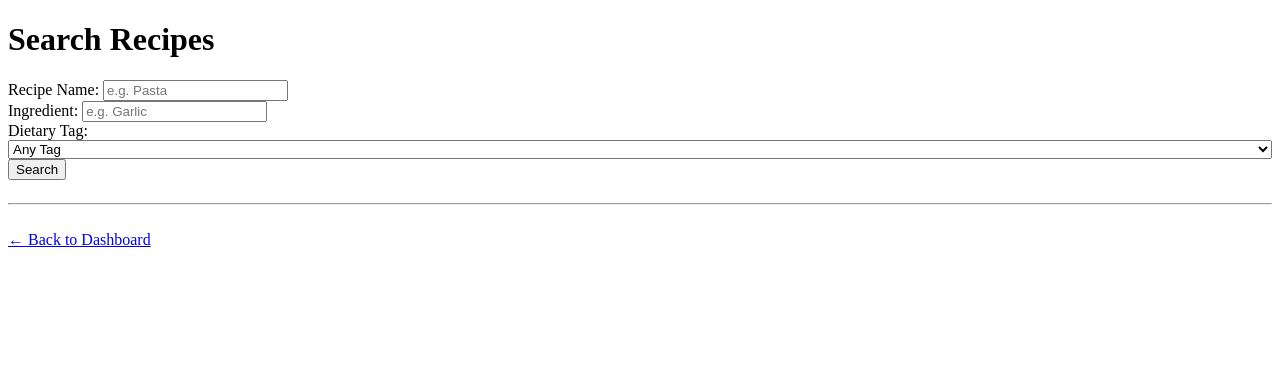
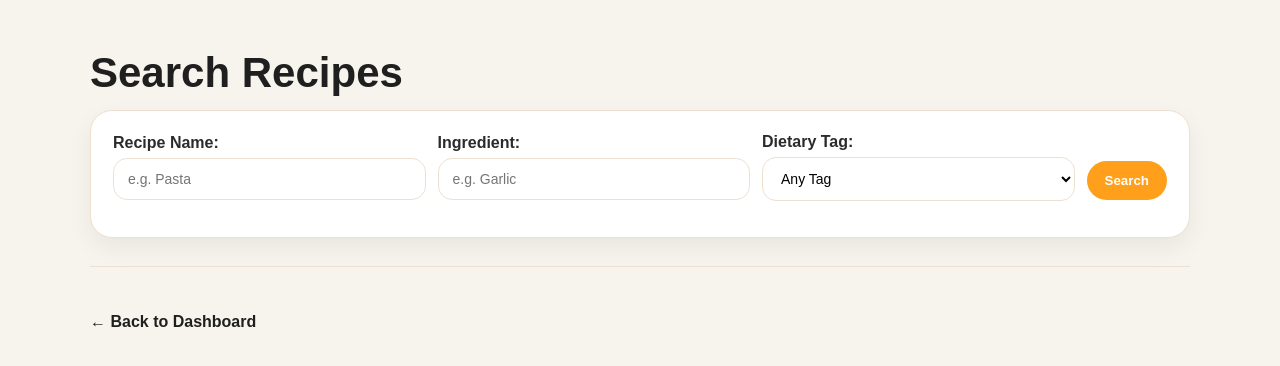
Before and after one commit to Javan27/CSC330-RecipeHub, a Flask app: page /search in a window 1280 px wide. Shown: the top 366 px of the page. Run offline with Flask 3, Linux system fonts and the light colour scheme.

Commit message:
Update style.css

```diff
--- a/static/style.css
+++ b/static/style.css
@@ -1 +1,274 @@
-demo
+:root {
+    --orange: #ff9f1c;
+    --dark: #1f1f1f;
+    --text: #2b2b2b;
+    --muted: #777;
+    --bg: #f7f3ed;
+    --card: #ffffff;
+    --border: #eee0d0;
+}
+
+body,
+.page-body {
+    font-family: Arial, sans-serif;
+    max-width: 1100px;
+    margin: 0 auto;
+    padding: 24px;
+    background: var(--bg);
+    color: var(--text);
+}
+
+/* Layout */
+
+.container,
+.feed-container,
+.dashboard-container,
+.recipe-container,
+.search-container,
+.form-container {
+    max-width: 1100px;
+    margin: 0 auto;
+}
+
+.card,
+.recipe-card,
+.form-card,
+.search-result-item,
+.form-container {
+    background: var(--card);
+    border: 1px solid var(--border);
+    border-radius: 22px;
+    padding: 22px;
+    box-shadow: 0 10px 25px rgba(0, 0, 0, 0.06);
+}
+
+.page-title,
+.form-title {
+    font-size: 42px;
+    line-height: 1;
+    margin-bottom: 16px;
+    color: var(--dark);
+}
+
+.section-title {
+    font-size: 26px;
+    margin-top: 30px;
+    margin-bottom: 16px;
+}
+
+.divider {
+    border: none;
+    border-top: 1px solid var(--border);
+    margin: 28px 0;
+}
+
+/* Nav */
+
+.nav-bar {
+    background: white;
+    padding: 14px 18px;
+    border-radius: 999px;
+    box-shadow: 0 6px 18px rgba(0,0,0,0.05);
+    margin-bottom: 28px;
+}
+
+.nav-link,
+.recipe-link,
+.back-link {
+    color: var(--dark);
+    text-decoration: none;
+    font-weight: 600;
+}
+
+.nav-link:hover,
+.recipe-link:hover {
+    color: var(--orange);
+}
+
+/* Forms */
+
+.form-input,
+.form-select,
+.form-textarea,
+input,
+select,
+textarea {
+    padding: 12px 14px;
+    border: 1px solid var(--border);
+    border-radius: 14px;
+    font-size: 14px;
+    background: white;
+}
+
+.form-input,
+.form-textarea {
+    width: 100%;
+    box-sizing: border-box;
+}
+
+.form-label,
+.section-label {
+    font-weight: 700;
+    margin-bottom: 6px;
+    display: block;
+}
+
+.form-group {
+    margin-bottom: 14px;
+}
+
+.form-row,
+.ingredient-row,
+.comment-input-row,
+.search-form {
+    display: flex;
+    gap: 12px;
+    align-items: center;
+    flex-wrap: wrap;
+}
+
+.form-textarea,
+textarea {
+    min-height: 130px;
+    resize: vertical;
+}
+
+/* Buttons */
+
+.btn,
+button {
+    border: none;
+    border-radius: 999px;
+    padding: 12px 18px;
+    font-weight: 700;
+    cursor: pointer;
+}
+
+.btn-primary {
+    background: var(--orange);
+    color: white;
+}
+
+.btn-primary:hover {
+    background: #e88d10;
+}
+
+.btn-secondary {
+    background: #222;
+    color: white;
+}
+
+.btn-secondary:hover {
+    background: #000;
+}
+
+.btn-success {
+    background: #2ecc71;
+    color: white;
+}
+
+.btn-danger,
+.btn-delete {
+    background: #e74c3c;
+    color: white;
+}
+
+/* Recipe Grids */
+
+#recipe-grid,
+.grid,
+#original-recipes-grid,
+#forked-recipes-grid {
+    display: grid;
+    grid-template-columns: repeat(auto-fit, minmax(240px, 1fr));
+    gap: 18px;
+}
+
+.recipe-card {
+    transition: transform 0.2s ease, box-shadow 0.2s ease;
+}
+
+.recipe-card:hover {
+    transform: translateY(-4px);
+    box-shadow: 0 14px 30px rgba(0,0,0,0.1);
+}
+
+.recipe-title {
+    font-size: 24px;
+    margin-top: 0;
+}
+
+.recipe-meta,
+.result-meta,
+.text-muted,
+.empty-state {
+    color: var(--muted);
+}
+
+.ingredient-list {
+    padding-left: 20px;
+}
+
+/* Search */
+
+.search-input {
+    flex: 1;
+    min-width: 220px;
+}
+
+.search-results-list {
+    list-style: none;
+    padding-left: 0;
+}
+
+.result-context {
+    color: var(--orange);
+    font-weight: 600;
+}
+
+/* Comments */
+
+.comment {
+    background: #fff7ec;
+    border-radius: 16px;
+    padding: 12px 14px;
+}
+
+/* Tables */
+
+table {
+    width: 100%;
+    border-collapse: collapse;
+    background: white;
+    border-radius: 16px;
+    overflow: hidden;
+}
+
+th,
+td {
+    padding: 12px;
+    border-bottom: 1px solid var(--border);
+}
+
+th {
+    background: #fff3dd;
+}
+
+/* Admin */
+
+.badge-admin {
+    background: var(--orange);
+    color: white;
+    font-size: 11px;
+    padding: 3px 9px;
+    border-radius: 999px;
+}
+
+.admin-link {
+    color: var(--orange);
+    font-weight: bold;
+}
+
+.hidden {
+    display: none;
+}
```
